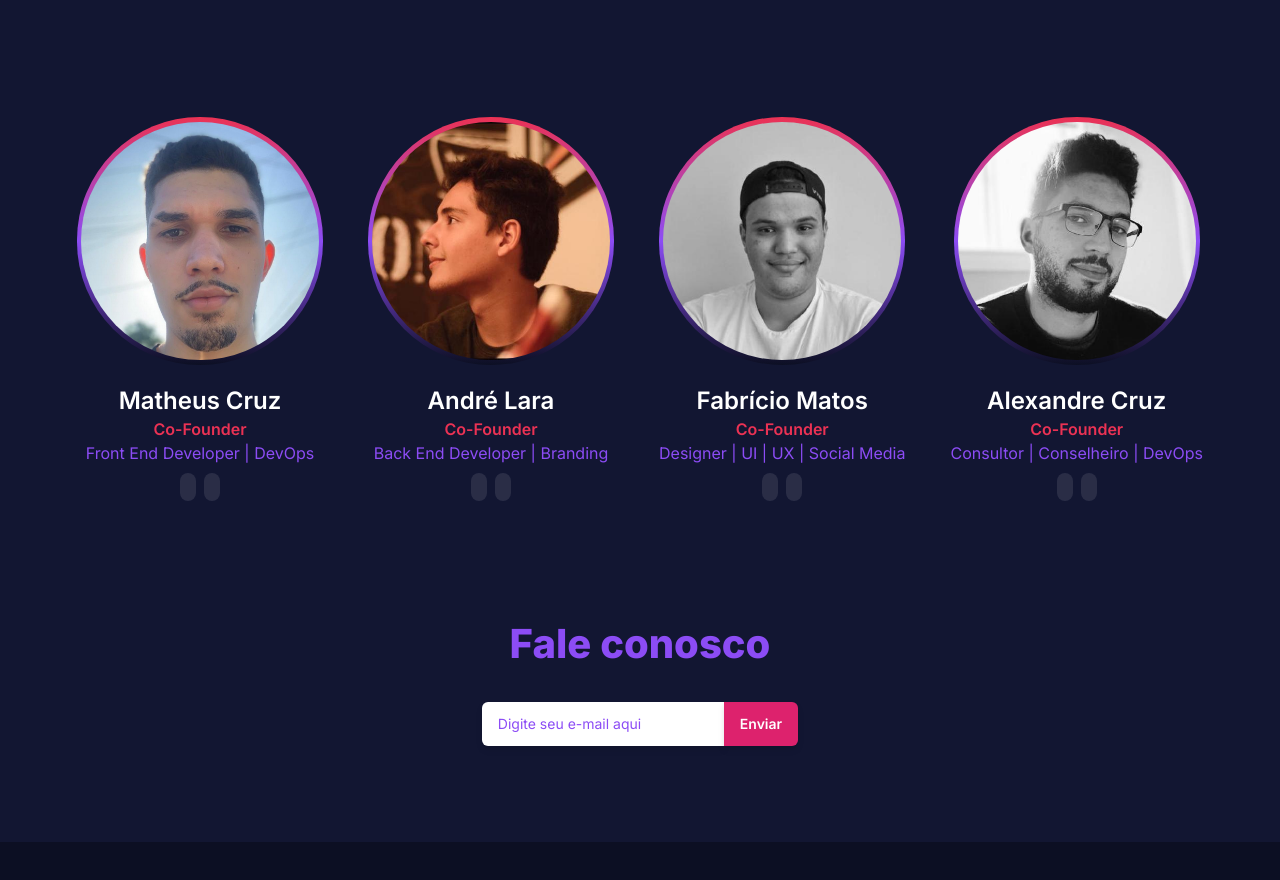
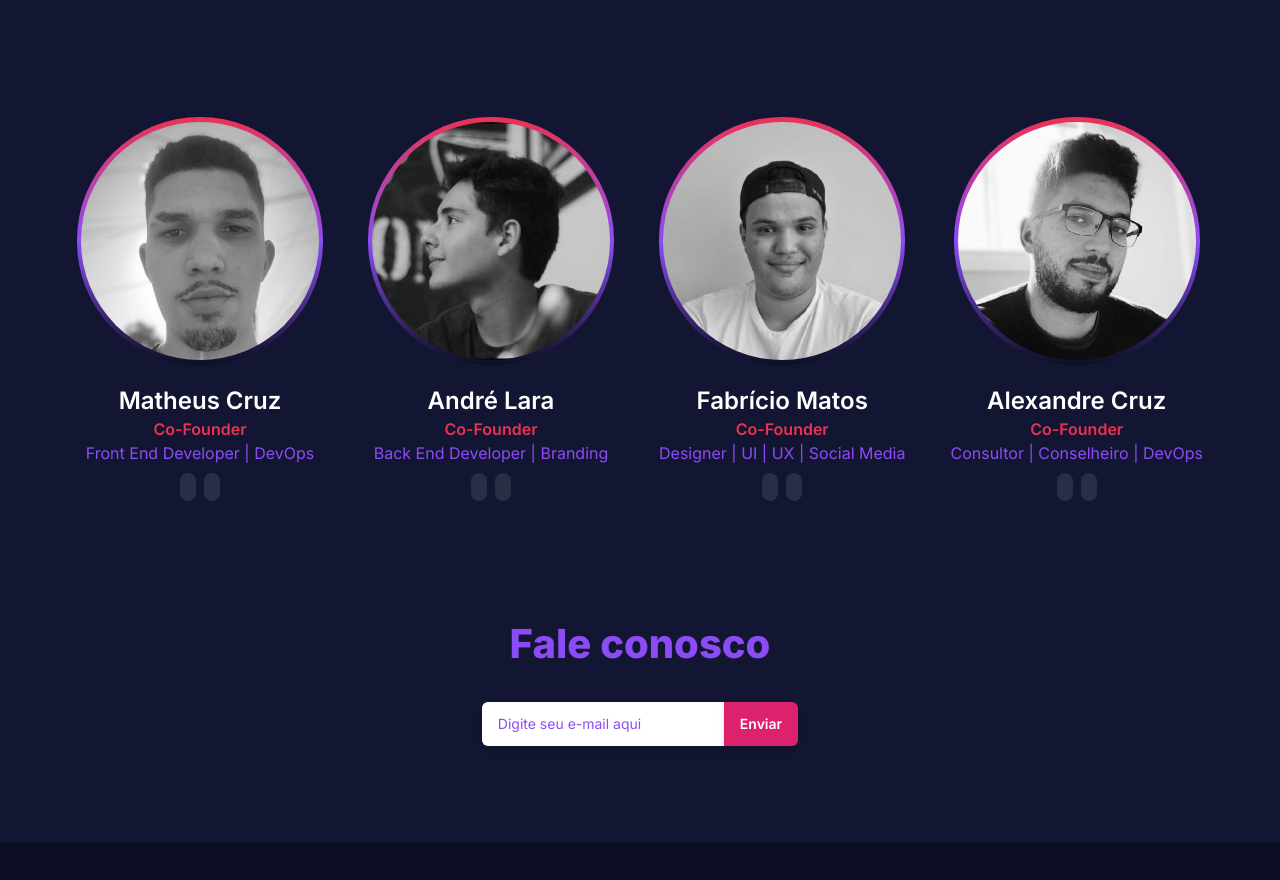
Before and after one commit to HOPDigital/hop-website, a Vue app: page / in a window 1280 px wide. Shown: the part 4880-5760 px from the top of the page. Built offline with nearby package versions, Linux system fonts and the light colour scheme; some icons are missing.

Commit message:
feat: added grayscale to the phots on ourteam section

```diff
--- a/src/sections/OurTeam.section.vue
+++ b/src/sections/OurTeam.section.vue
@@ -25,7 +25,7 @@ export default {
                 <div class="flex flex-col justify-center items-center">
                     <div
                         class="flex justfiy-center items-center h-[248px] rounded-full bg-gradient-to-b from-red_hop via-purple_hop to-darker_blur_hop p-1 mb-5">
-                        <img src="../assets/avatars/matt.png" title="Matheus Cruz - Photo" class="h-[238px] rounded-full" />
+                        <img src="../assets/avatars/matt.png" title="Matheus Cruz - Photo" class="h-[238px] rounded-full grayscale" />
                     </div>
 
                     <h2 class="text-2xl text-white font-semibold">Matheus Cruz</h2>
@@ -51,7 +51,7 @@ export default {
 
                     <div
                         class="flex justfiy-center items-center h-[248px] rounded-full bg-gradient-to-b from-red_hop via-purple_hop to-darker_blur_hop p-1 mb-5">
-                        <img src="../assets/avatars/andre.png" title="André Lara - Photo" class="h-[238px] rounded-full" />
+                        <img src="../assets/avatars/andre.png" title="André Lara - Photo" class="h-[238px] rounded-full grayscale" />
                     </div>
 
                     <h2 class="text-2xl text-white font-semibold">André Lara</h2>
```
